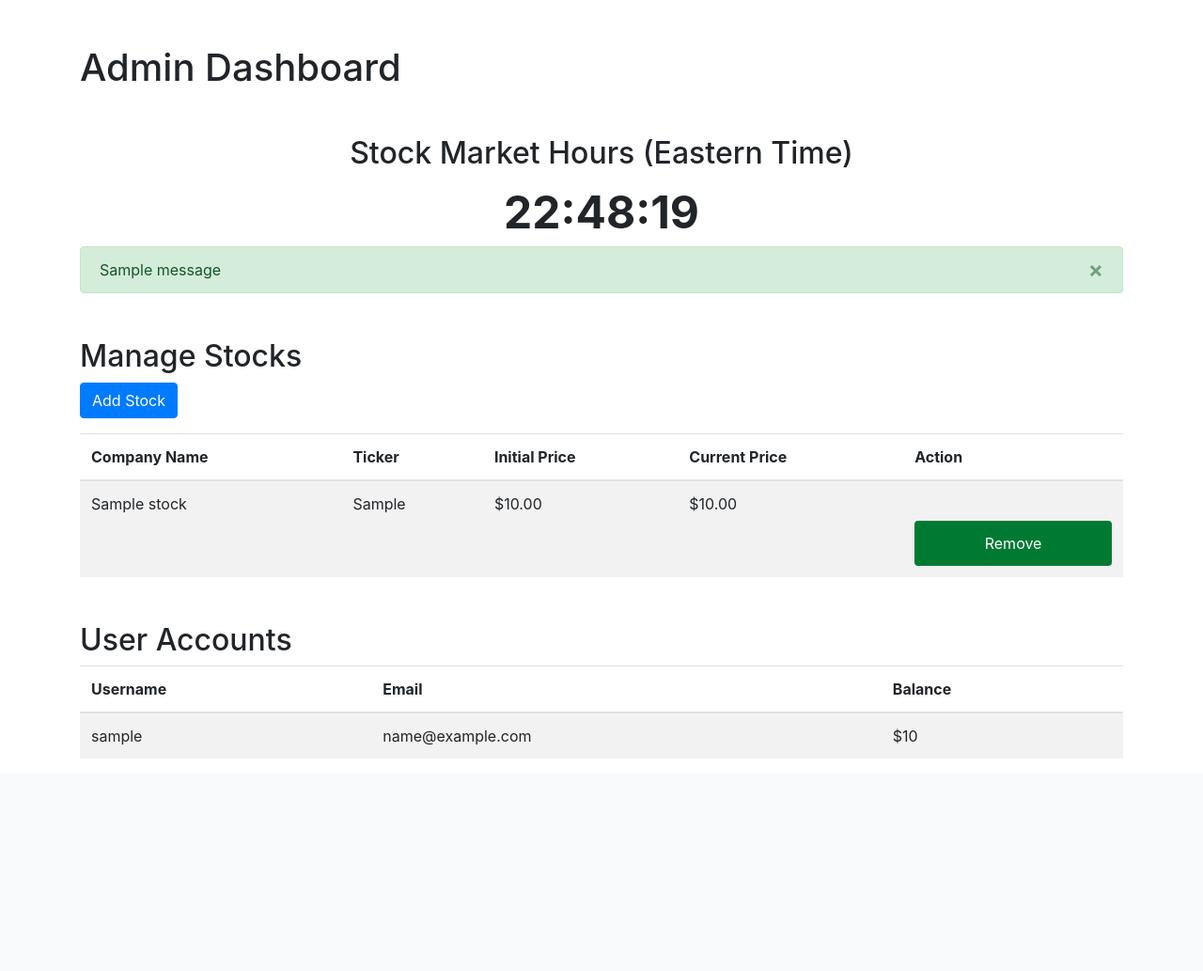
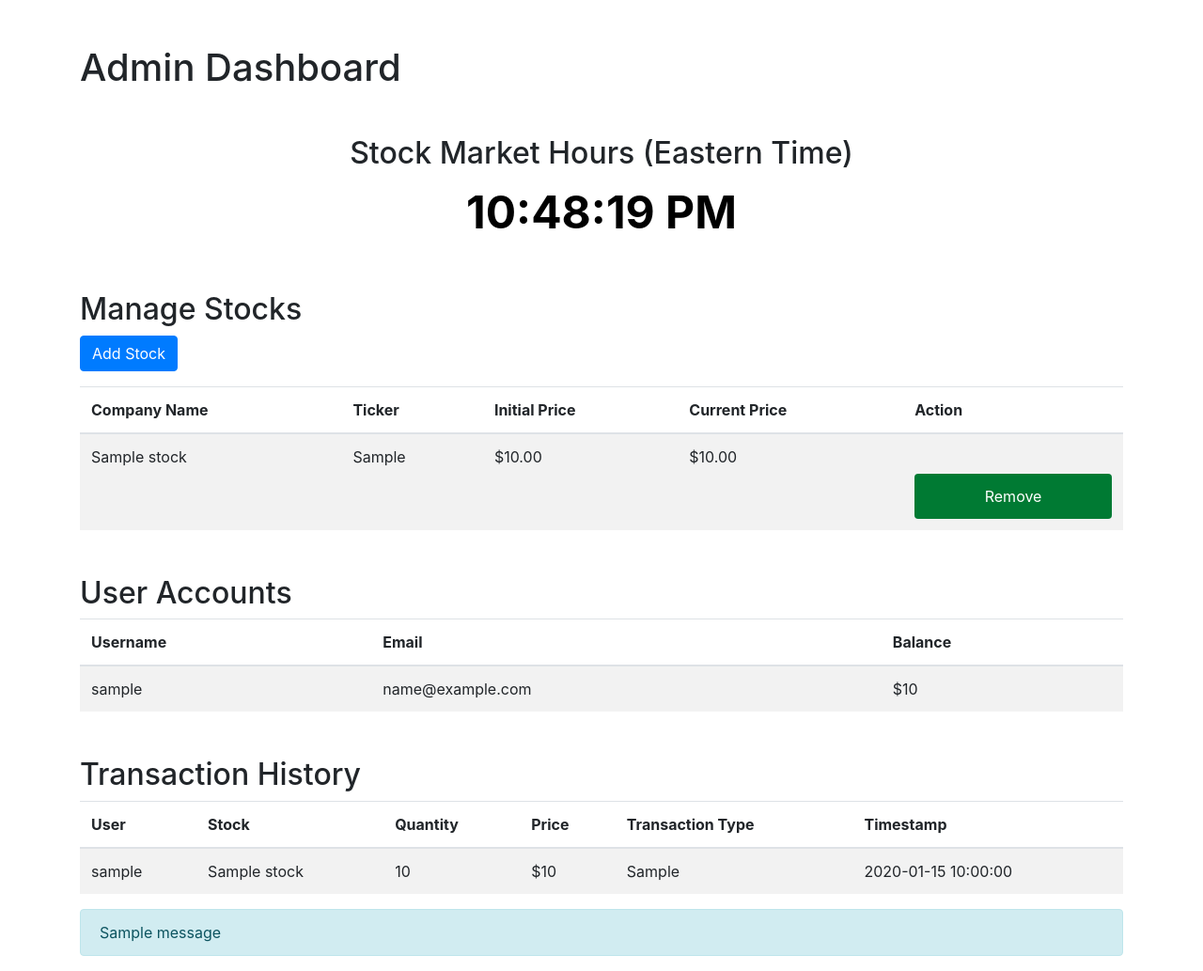
Before and after one commit to mohusein/IFT401Capstone, a Flask app: template templates/admin_dashboard.html in a window 1280 px wide. Shown: the part 56-1089 px from the top of the page at 94% size. Before the commit the page ends 849 px from the top, so only its background shows below. Run offline with Flask 3, Linux system fonts and the light colour scheme; tables that the repository leaves empty or names only in its code hold one stand-in row (values such as "Sample post"); the template is opened without the code that fills it: values that come from a table or form of the project are taken from there, most other values are stand-ins (such as "Sample title", 1, 10 or a date in 2020); one stand-in notice (Sample message) is shown; some libraries are stand-ins or nearby versions.

Commit message:
Add files via upload

```diff
--- a/templates/admin_dashboard.html
+++ b/templates/admin_dashboard.html
@@ -6,24 +6,58 @@
     <link rel="stylesheet" href="{{ url_for('static', filename='style.css') }}">
     <link rel="stylesheet" href="https://stackpath.bootstrapcdn.com/bootstrap/4.5.2/css/bootstrap.min.css">
     <script>
-        // Function to get Eastern Time and display it
+        let isGreen = true;
+
+        // Function to get Eastern Time in 12-hour format and display it
         function displayEasternTime() {
             const easternOffset = -5;  // UTC offset for Eastern Time (without Daylight Saving Time)
             const now = new Date();
             const utc = now.getTime() + now.getTimezoneOffset() * 60000;  // Get UTC time in milliseconds
             const easternTime = new Date(utc + (3600000 * easternOffset)); // Convert UTC to Eastern Time
 
+            // Get hours, minutes, and seconds
             let hours = easternTime.getHours();
             let minutes = easternTime.getMinutes();
             let seconds = easternTime.getSeconds();
 
-            hours = hours < 10 ? '0' + hours : hours;
+            // Determine AM or PM suffix
+            const ampm = hours >= 12 ? 'PM' : 'AM';
+
+            // Convert to 12-hour format
+            hours = hours % 12;
+            hours = hours ? hours : 12; // If hours is 0, make it 12
+
+            // Add leading zeroes if necessary
             minutes = minutes < 10 ? '0' + minutes : minutes;
             seconds = seconds < 10 ? '0' + seconds : seconds;
 
-            const timeString = hours + ':' + minutes + ':' + seconds;
+            // Format time as HH:MM:SS AM/PM
+            const timeString = hours + ':' + minutes + ':' + seconds + ' ' + ampm;
 
-            document.getElementById('current-time').innerHTML = timeString;
+            // Display the time on the page
+            const timeElement = document.getElementById('current-time');
+            timeElement.innerHTML = timeString;
+
+            // Set market hours (9:30 AM to 4:00 PM Eastern Time)
+            const marketOpenHour = 9;
+            const marketOpenMinute = 30;
+            const marketCloseHour = 16;
+
+            // Check if current time is within market hours
+            if ((easternTime.getHours() > marketOpenHour ||
+                 (easternTime.getHours() === marketOpenHour && easternTime.getMinutes() >= marketOpenMinute)) &&
+                 easternTime.getHours() < marketCloseHour) {
+                // If within market hours, toggle color between green and red
+                if (isGreen) {
+                    timeElement.style.color = 'green';
+                } else {
+                    timeElement.style.color = 'red';
+                }
+                isGreen = !isGreen; // Flip the color for the next update
+            } else {
+                // If outside market hours, set color to black
+                timeElement.style.color = 'black';
+            }
         }
 
         // Set the clock on page load and update it every second
@@ -39,8 +73,12 @@
         <a class="navbar-brand" href="#">Stock Trading App</a>
         <div class="collapse navbar-collapse">
             <ul class="navbar-nav mr-auto">
-                <li class="nav-item"><a class="nav-link" href="{{ url_for('admin_dashboard') }}">Home</a></li>
-                <li class="nav-item"><a class="nav-link" href="{{ url_for('logout') }}">Logout</a></li>
+                <li class="nav-item">
+                    <a class="nav-link" href="{{ url_for('index') }}">Home</a>
+                </li>
+                <li class="nav-item">
+                    <a class="nav-link" href="{{ url_for('logout') }}">Logout</a>
+                </li>
             </ul>
         </div>
     </nav>
@@ -56,21 +94,6 @@
             </div>
         </div>
 
-        <!-- Flash Messages Section -->
-        {% with messages = get_flashed_messages(with_categories=True) %}
-            {% if messages %}
-                {% for category, message in messages %}
-                    <div class="alert alert-{{ category }} alert-dismissible fade show" role="alert">
-                        {{ message }}
-                        <button type="button" class="close" data-dismiss="alert" aria-label="Close">
-                            <span aria-hidden="true">&times;</span>
-                        </button>
-                    </div>
-                {% endfor %}
-            {% endif %}
-        {% endwith %}
-
-        <!-- Manage Stocks Section -->
         <h2 class="mt-5">Manage Stocks</h2>
         <a href="{{ url_for('add_stock') }}" class="btn btn-primary mb-3">Add Stock</a>
         <table class="table table-striped">
@@ -100,7 +123,6 @@
             </tbody>
         </table>
 
-        <!-- User Accounts Section -->
         <h2 class="mt-5">User Accounts</h2>
         <table class="table table-striped">
             <thead>
@@ -120,11 +142,41 @@
                 {% endfor %}
             </tbody>
         </table>
+
+        <h2 class="mt-5">Transaction History</h2>
+        <table class="table table-striped">
+            <thead>
+                <tr>
+                    <th>User</th>
+                    <th>Stock</th>
+                    <th>Quantity</th>
+                    <th>Price</th>
+                    <th>Transaction Type</th>
+                    <th>Timestamp</th>
+                </tr>
+            </thead>
+            <tbody>
+                {% for transaction in transactions %}
+                <tr>
+                    <td>{{ transaction.user.username }}</td>
+                    <td>{{ transaction.stock.company_name }}</td>
+                    <td>{{ transaction.quantity }}</td>
+                    <td>${{ transaction.price }}</td>
+                    <td>{{ transaction.transaction_type }}</td>
+                    <td>{{ transaction.timestamp }}</td>
+                </tr>
+                {% endfor %}
+            </tbody>
+        </table>
+
+        {% if get_flashed_messages() %}
+            <div class="mt-3">
+                {% for message in get_flashed_messages() %}
+                    <div class="alert alert-info">{{ message }}</div>
+                {% endfor %}
+            </div>
+        {% endif %}
     </div>
 
-    <!-- Scripts for Bootstrap -->
-    <script src="https://code.jquery.com/jquery-3.5.1.slim.min.js"></script>
-    <script src="https://cdn.jsdelivr.net/npm/@popperjs/core@2.9.2/dist/umd/popper.min.js"></script>
-    <script src="https://stackpath.bootstrapcdn.com/bootstrap/4.5.2/js/bootstrap.min.js"></script>
 </body>
 </html>
```
